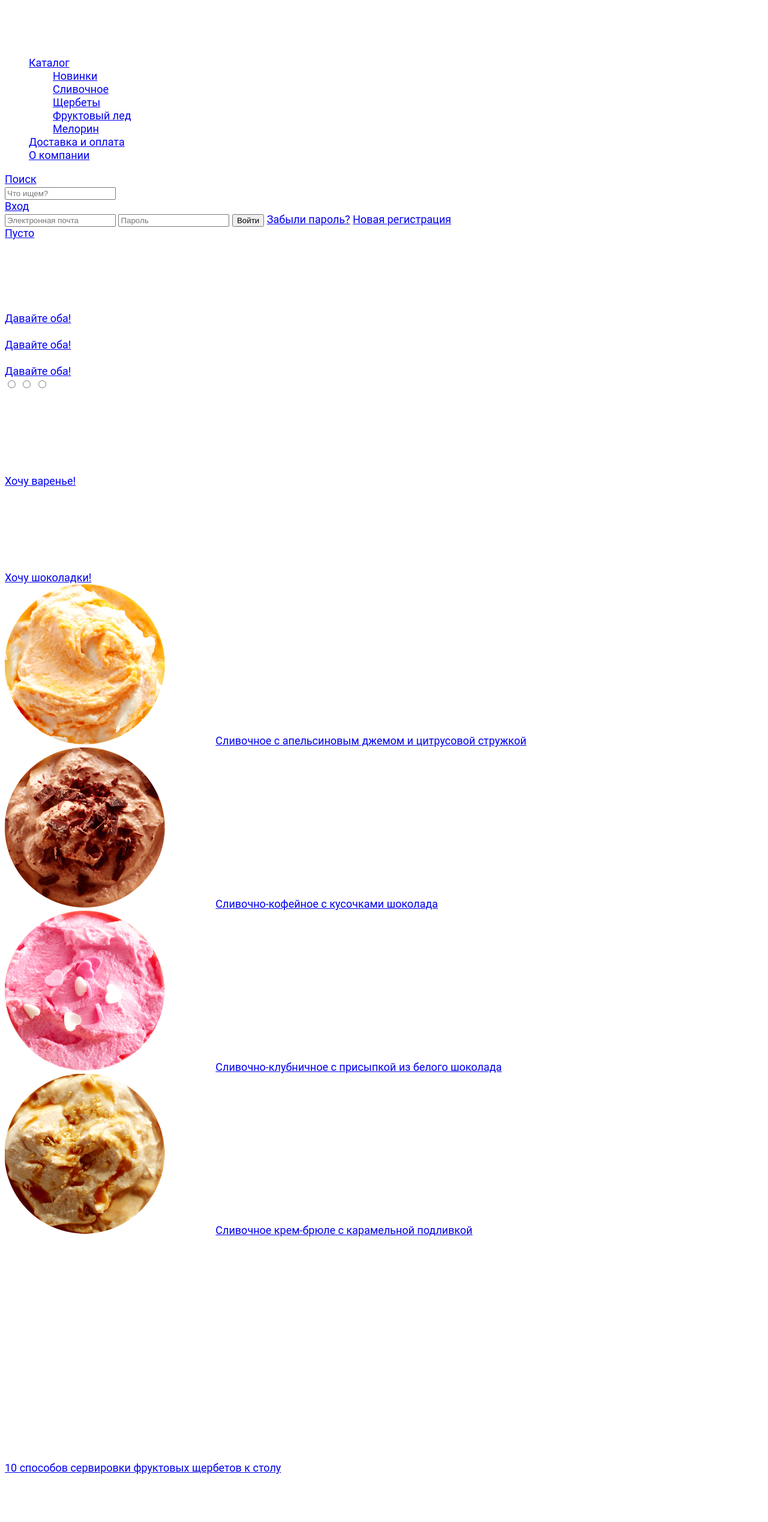
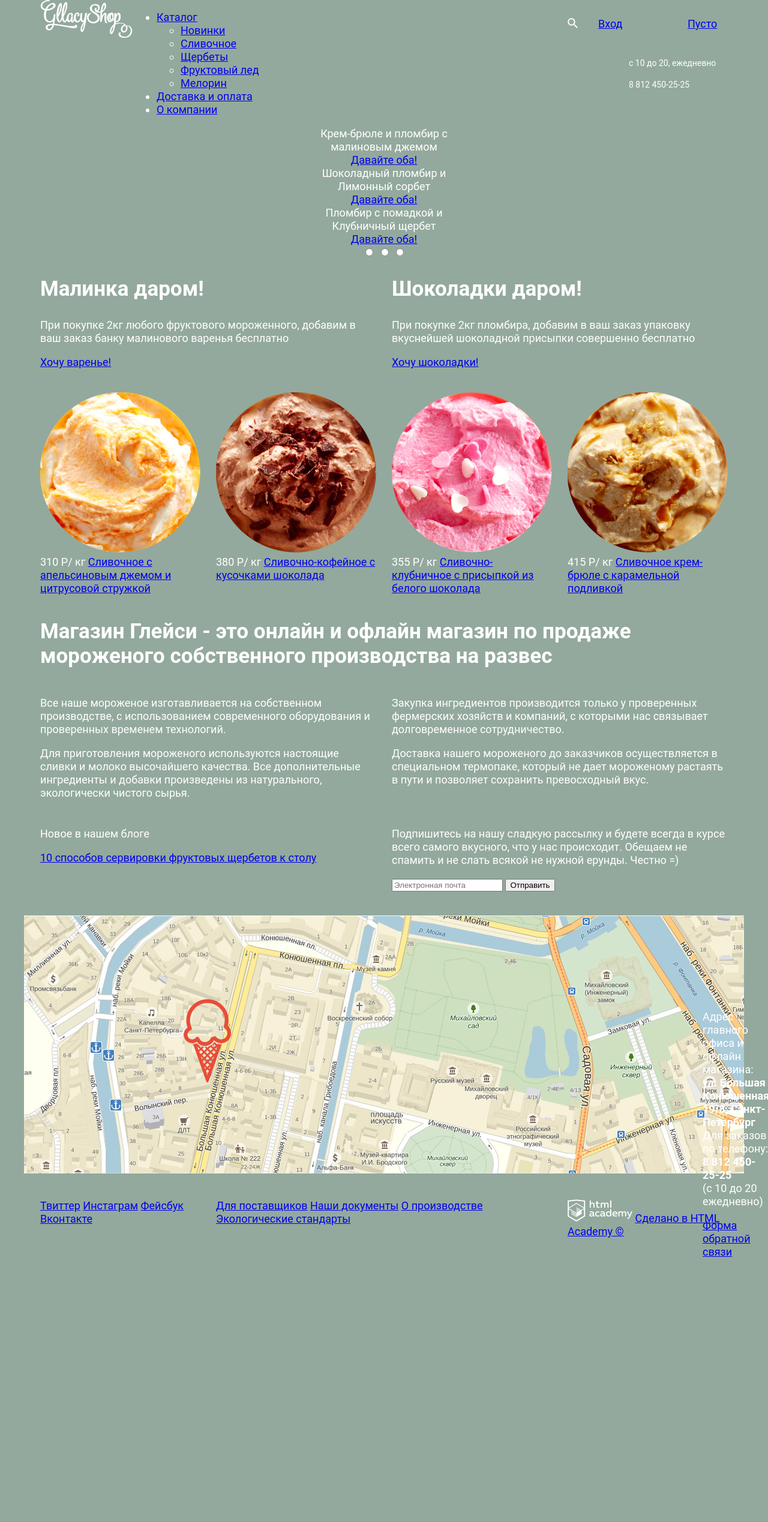
Before and after one commit to Milaev/247319-gllacy, a plain HTML site: page index.html in a window 1280 px wide. Shown: the top 2537 px of the page at 60% size. After the commit the page ends 2098 px from the top, so only its background shows below. Drawn offline with Linux system fonts and the light colour scheme.

Commit message:
сделал сетку

```diff
--- a/css/style.css
+++ b/css/style.css
@@ -1,8 +1,12 @@
 body {
+	min-width: 1200px;
+	margin: 0;
+	padding: 0;
 	font-size: 18px;
 	color: #ffffff;
 	line-height: 22px;
 	font-family: "Roboto", "Arial", sans-serif;
+	background: #93a99d;
 }
 
 h1, h2 {
@@ -10,3 +14,216 @@ h1, h2 {
 	line-height: 41px;
 	font-weight: bold;
 }
+
+.container {
+	width: 1146px;
+	margin: 0 auto;
+	padding: 0 27px;
+}
+
+.logo {
+	float: left;
+	width: 154px;
+}
+
+.main-menu {
+	float: left;
+	width: 382px;
+	margin-right: 319px;
+}
+
+.userbar {
+	float: right;
+	width: 267px;
+}
+
+.search-button {
+	float: left;
+	width: 17px;
+	margin-top: 30px;
+	margin-right: 34px;
+}
+
+.search .form {
+	display: none;
+}
+
+.user-block {
+	float: left;
+	width: 60px;
+	margin-top: 29px;
+}
+
+.user-block .form {
+	display: none;
+}
+
+.basket {
+	float: right;
+	width: 67px;
+	margin-top: 29px;
+	margin-left: 42px;
+}
+
+.full-basket {
+	display: none;
+}
+
+.worktime {
+	float: right;
+	width: 165px;
+	font-size: 14px;
+	margin-top: 29px;
+}
+
+.breadcrumbs {
+	float: left;
+	width: 267px;
+	margin-bottom: 10px;
+}
+
+.content h1 {
+	margin-bottom: 26px;
+}
+
+.sorting {
+	float: left;
+	width: 195px;
+	margin-right: 14px;
+}
+
+.price-filter {
+	float: left;
+	width: 220px;
+}
+
+.fatness {
+	float: left;
+	width: 411px;
+	margin-right: 293px;
+}
+
+.toping {
+	float: left;
+	width: 700px;
+	margin-right: 14px;
+}
+
+.filters button {
+	float: left;
+	width: 145px;
+}
+
+.slider {
+	width: 250px;
+	margin: 0 auto;
+	text-align: center;
+}
+
+.raspberries {
+	float: left;
+	width: 560px;
+	margin-bottom: 39px;
+}
+
+.chocolate {
+	float: right ;
+	width: 560px;
+	margin-bottom: 39px;
+}
+
+.hit .item {
+	float: left;
+	width: 267px;
+	margin-right: 26px;
+	margin-bottom: 40px;
+}
+
+.hit .item:nth-child(4) {
+	margin-right: 0;
+}
+
+.technology {
+	float: left;
+	width: 560px;
+	margin-right: 26px;
+	margin-bottom: 10px;
+}
+
+.technology:last-child {
+	margin-right: 0;
+}
+
+.blog {
+	float: left;
+	width: 560px;
+	margin-right: 26px;
+	margin-bottom: 40px;
+}
+
+.subscribe {
+	float: right;
+	width: 560px;
+	margin-bottom: 40px;
+}
+
+.maps {
+	width: 1200px;
+	margin: 0 auto;
+	margin-bottom: 17px;
+}
+
+/* там когда слайдер встанет другие координат снизу будут
+хз какой позишн.бляяя(((((*/
+.feedback {
+	position: absolute;
+	left: 1171px;
+	top: 1666px;
+}
+
+.feedback-form {
+	display: none;
+}
+
+.goods .item {
+	float: left;
+	width: 267px;
+	margin-right: 26px;
+	margin-bottom: 36px;
+}
+
+.goods .item:nth-child(4n) {
+	margin-right: 0;
+}
+
+.pagination {
+	float: right;
+	width: 190px;
+}
+
+.main-footer {
+	margin-top: 38px;
+}
+
+.footer-social {
+	float: left;
+	width: 267px;
+	margin-right: 26px;
+}
+
+.footer-info {
+	float: left;
+	width: 560px;
+	margin-right: 26px;
+}
+
+.footer-copyright {
+	float: right;
+	width: 267px;
+}
+
+.clearfix::after {
+	content: "";
+	display: table;
+	clear: both;
+}
--- a/index.html
+++ b/index.html
@@ -7,8 +7,8 @@
 </head>
 <body>
 	<header class="main-header">
-		<div class="container">
-			<img class="logo" src="img/img-logo.svg" width="153" height="63" alt="Логотип">
+		<div class="container clearfix">
+			<img class="logo" src="img/img-logo.svg" width="154" height="63" alt="Логотип">
 			<nav class="main-menu">
 				<ul>
 						<li>
@@ -39,8 +39,9 @@
 						</li>
 				</ul>
 			</nav>
+			<div class="userbar">
 				<div class="search">
-				<a class="search-button" href="#">Поиск</a>
+					<a class="search-button" href="#"><img src="img/icon-loop.png" width="17" height="17" alt="Поиск"></a>
 					<form class="form" action="#" method="get">
 						<input type="text" name="search" placeholder="Что ищем?">
 					</form>
@@ -61,6 +62,7 @@
 				<div class="worktime">
 					<p>c 10 до 20, ежедневно</p>
 					<p>8 812 450-25-25</p>
+				</div>
 			</div>
 		</div>
 	</header>
@@ -93,6 +95,7 @@
 				<p>При покупке 2кг пломбира, добавим в ваш заказ упаковку вкуснейшей шоколадной присыпки совершенно бесплатно</p>
 				<a class="btn" href="#">Хочу шоколадки!</a>
 			</div>
+			<div class="hit">
 				<article class="item">
 					<!--Хит будет оформительским фоном-->
 					<img src="img/img-item-1-hit.png" width="267" height="267" alt="Апельсиновое">
@@ -117,19 +120,16 @@
 					<span class="price">415 <span class="ruble">Р</span>/ кг</span>
 					<a href="#">Сливочное крем-брюле с карамельной подливкой</a>
 				</article>
-			<div class="shop">
+			</div>
+			<div class="shop clearfix">
 				<h2>Магазин Глейси - это онлайн и офлайн магазин по продаже мороженого собственного производства на развес</h2>
 				<div class="technology">
-					Все наше мороженое изготавливается на собственном производстве, с использованием современного оборудования и проверенных временем технологий.
+					<p>Все наше мороженое изготавливается на собственном производстве, с использованием современного оборудования и проверенных временем технологий.</p>
+					<p>Для приготовления мороженого используются настоящие сливки и молоко высочайшего качества. Все дополнительные ингредиенты и добавки произведены из натурального, экологически чистого сырья.</p>
 				</div>
 				<div class="technology">
-					Для приготовления мороженого используются настоящие сливки и молоко высочайшего качества. Все дополнительные ингредиенты и добавки произведены из натурального, экологически чистого сырья.
-				</div>
-				<div class="technology">
-					Закупка ингредиентов производится только у проверенных фермерских хозяйств и компаний, с которыми нас связывает долговременное сотрудничество.
-				</div>
-				<div class="technology">
-					Доставка нашего мороженого до заказчиков осуществляется в специальном термопаке, который не дает мороженому растаять в пути и позволяет сохранить превосходный вкус.
+					<p>Закупка ингредиентов производится только у проверенных фермерских хозяйств и компаний, с которыми нас связывает долговременное сотрудничество.</p>
+					<p>Доставка нашего мороженого до заказчиков осуществляется в специальном термопаке, который не дает мороженому растаять в пути и позволяет сохранить превосходный вкус.</p>
 				</div>
 			</div>
 			<div class="blog">
@@ -143,9 +143,11 @@
 					<button class="btn" type="submit" value="send">Отправить</button>
 				</form>
 			</div>
+		</div>
 		<div class="maps">
 			<img src="img/img-map.jpg" width="1200" height="430" alt="Карта с маркером-мороженным">
 		</div>
+		<div class="container">
 			<div class="feedback">
 				<p>
 					Адрес главного офиса и<br> офлайн магазина:<br>
@@ -159,6 +161,7 @@
 		</div>
 	</main>
 	<footer class="main-footer">
+		<div class="container">
 			<section class="footer-social">
 				<a class="social-btn social-btn-tw" href="#">Твиттер</a>
 				<a class="social-btn social-btn-inst" href="#">Инстаграм</a>
@@ -175,8 +178,9 @@
 					<img src="img/icon-logo-htmlacademy.png" width="108" height="38" alt="logo">
 					<a href="https://htmlacademy.ru">Сделано в HTML Academy &copy;</a>
 			</section>
+		</div>
 	</footer>
-	<form class="form" action="#" method="post">
+	<form class="feedback-form" action="#" method="post">
 			<input type="text" name="name" placeholder="Как вас зовут?">
 			<input type="email" name="e-mail" placeholder="Ваша почта для ответа?">
 			<textarea name="message" cols="35" rows="8" placeholder="Напишите что-нибудь..."></textarea>
```
Also changed, not shown: catalog.html (+19 -13 lines). Lines whose indentation alone changed are shown as unchanged.
